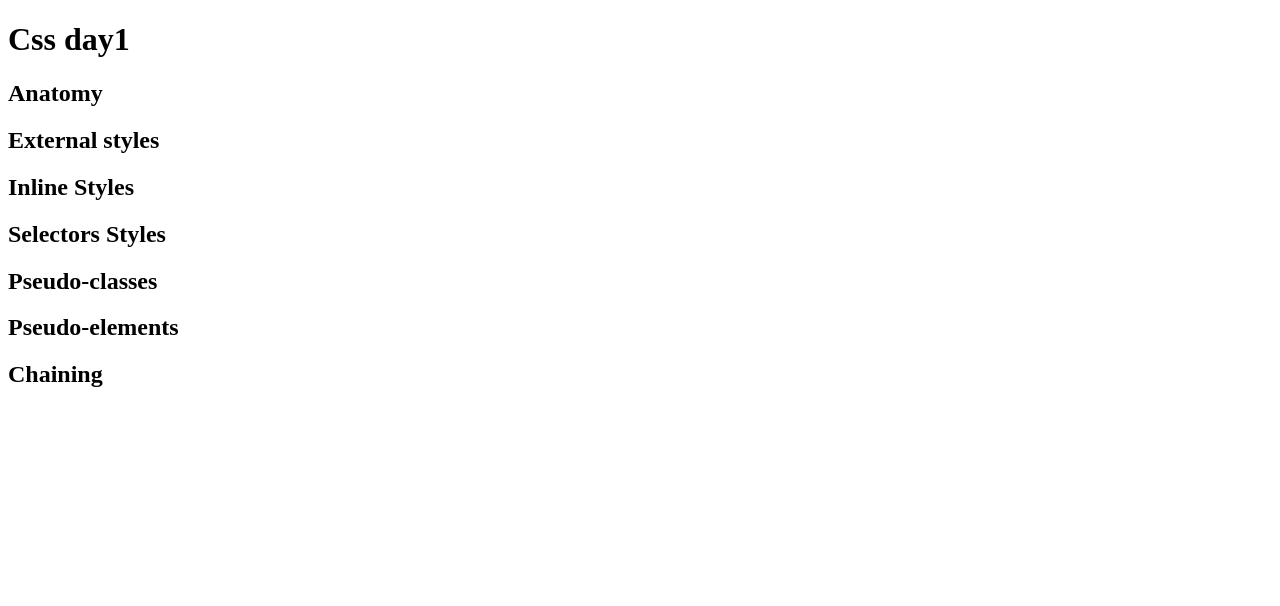
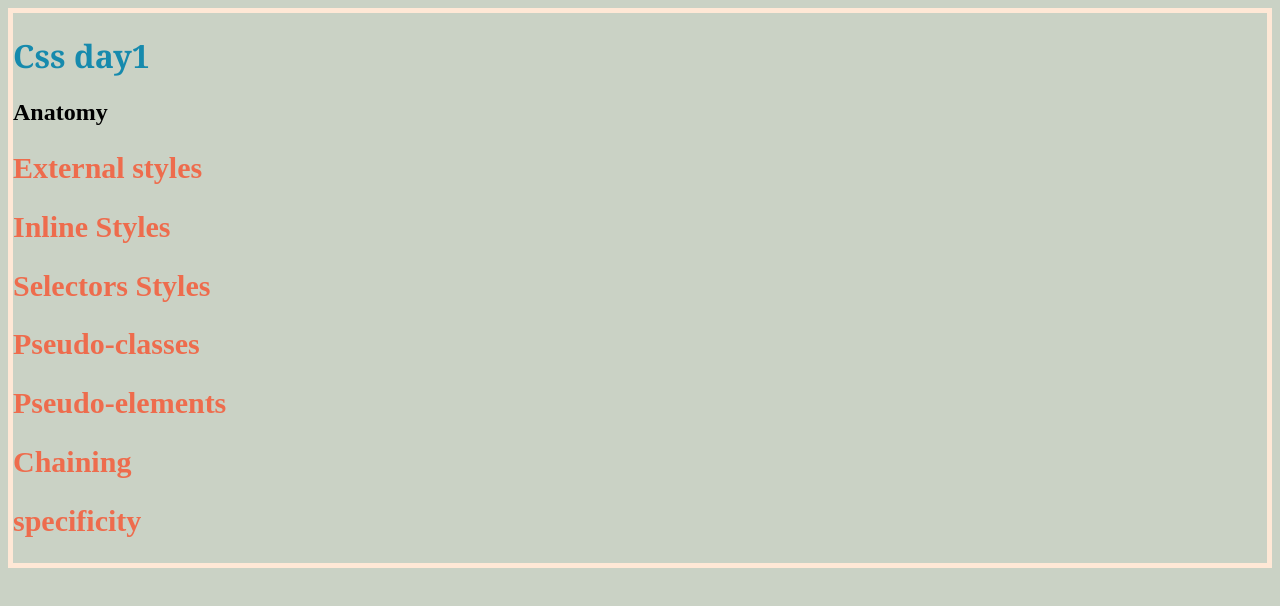
Before and after one commit to nabin-skilluplabs/fsd_b4_tuesday, a plain HTML site: page Anmol/day_1/index.html in a window 1280 px wide. Drawn offline with Linux system fonts and the light colour scheme; files that its build step writes are made by us from their sources.

Commit message:
added new color

```diff
--- /dev/null
+++ b/Anmol/day_1/assets/css/style.css
@@ -0,0 +1,13 @@
+body{
+    background-color: #EE6C4D;
+    border: 5px solid #FFE8D6
+}
+h1{
+    color:#168AAD;
+
+}
+
+h2:not(.normal) {
+    font-size: 30px;
+    color :#EE6C4D;
+}
--- a/Anmol/day_1/assets/index.html
+++ b/Anmol/day_1/index.html
@@ -1,21 +1,30 @@
 <!DOCTYPE html>
 <html lang="en">
 <head>
-    <meta charset="UTF-8">
+   <meta charset="UTF-8">
     <meta name="viewport" content="width=device-width, initial-scale=1.0">
     <title>CSS day1</title>
     <link rel="stylesheet" href="./assets/css/style.css">
+    <style> body {
+        background-color: #6D597A;
+    }
+    h1 {
+        font-family:Georgia, 'Times New Roman', Times, serif;
+        font: size 50px;
+    }
+
+</style>
+</head>
+<body style="background-color:#cad2c5">
     <h1>Css day1</h1>
-    <h2>Anatomy</h2>
+    <h2 class="normal">Anatomy</h2>
     <h2>External styles</h2>
     <h2>Inline Styles</h2>
     <h2>Selectors Styles</h2>
     <h2>Pseudo-classes</h2>
     <h2>Pseudo-elements</h2>
     <h2>Chaining</h2>
-
-</head>
-<body>
+    <h2>specificity</h2>
 
 </body>
 </html>
```
Also changed, not shown: Anmol/day_1/css/style.css (deleted).
